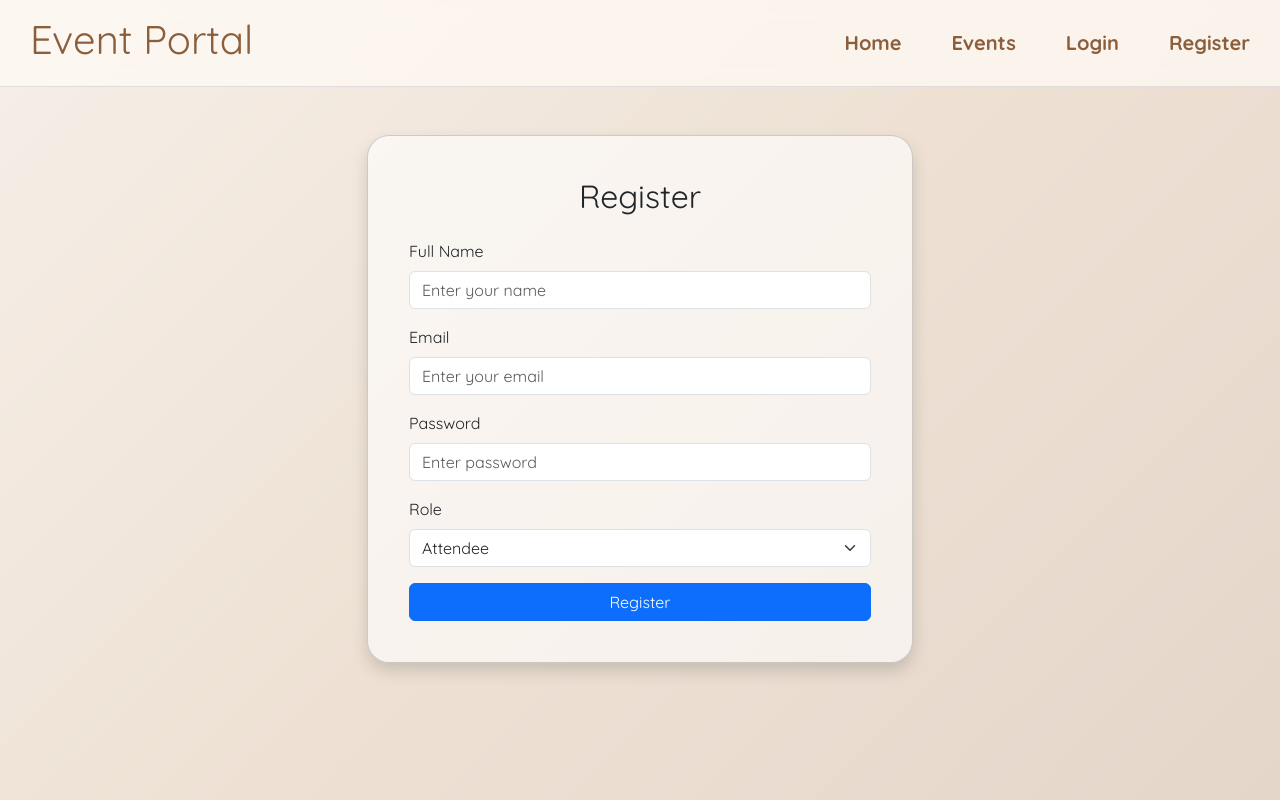
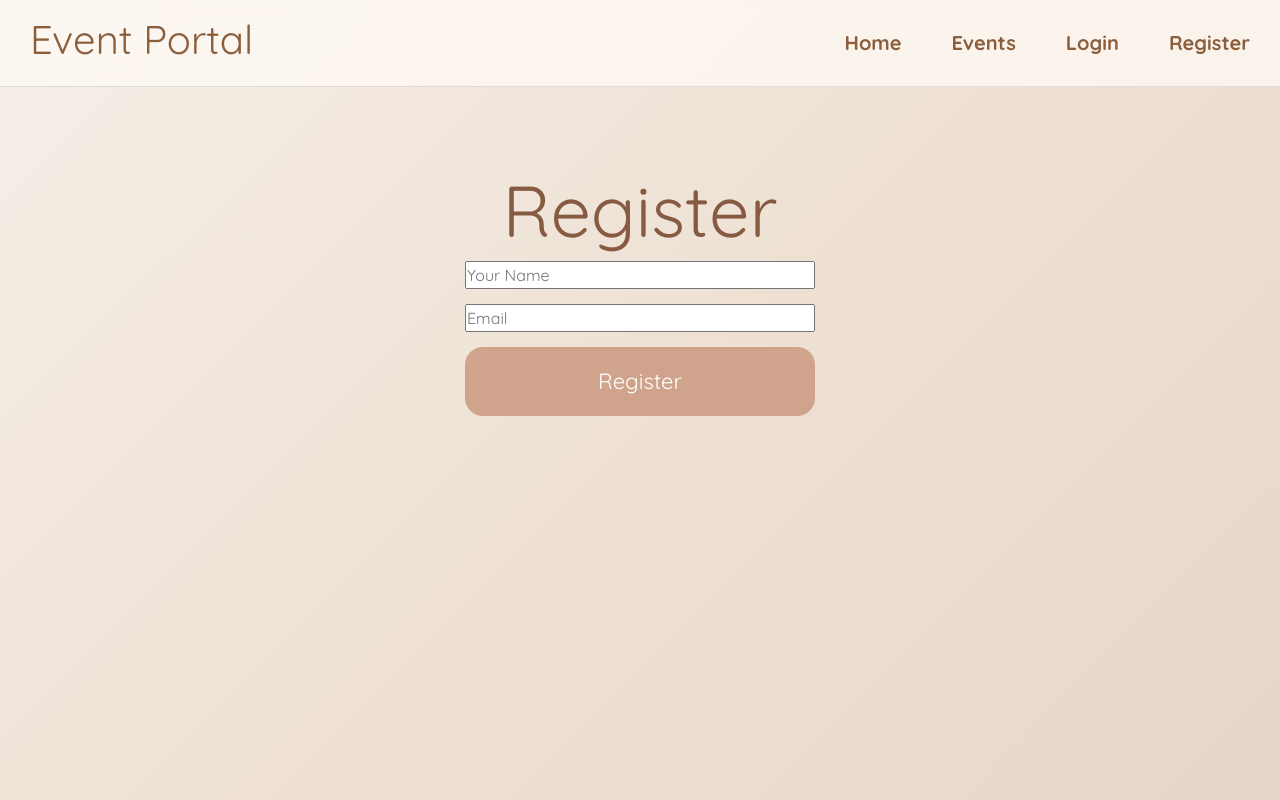
Before and after one commit to zainabiftikhar00/SRS-Project-Group-05-EventRegistration-ManagementPortal., a React (Vite) app: page /register in a window 1280 px wide. Built offline with nearby package versions, Linux system fonts and the light colour scheme.

Commit message:
Fixed registration flow

```diff
--- a/src/pages/Register.jsx
+++ b/src/pages/Register.jsx
@@ -1,81 +1,83 @@
+import { useState } from "react";
+
 function Register() {
-  return (
-    <div className="container mt-5">
-      <div className="row justify-content-center">
-        <div className="col-md-6">
 
-          <div className="card shadow">
-            <div className="card-body">
+const [registered, setRegistered] =
+useState(false);
 
-              <h2 className="text-center mb-4">
+function handleSubmit(e){
+
+e.preventDefault();
+
+setRegistered(true);
+
+}
+
+if(registered){
+
+return(
+
+<div className="hero">
+
+<h1>
+Registration Successful 🎉
+</h1>
+
+<p>
+You are registered for the event.
+</p>
+
+</div>
+
+);
+
+}
+
+return(
+
+<div className="hero">
+
+<h1>
 Register
-              </h2>
+</h1>
 
-              <form>
-
-                <div className="mb-3">
-                  <label className="form-label">
-                    Full Name
-                  </label>
+<form
+onSubmit={handleSubmit}
+style={{
+display:"flex",
+flexDirection:"column",
+gap:"15px",
+width:"350px"
+}}
+>
 
 <input
 type="text"
-                    className="form-control"
-                    placeholder="Enter your name"
+placeholder="Your Name"
+required
 />
-                </div>
-
-                <div className="mb-3">
-                  <label className="form-label">
-                    Email
-                  </label>
 
 <input
 type="email"
-                    className="form-control"
-                    placeholder="Enter your email"
+placeholder="Email"
+required
 />
-                </div>
-
-                <div className="mb-3">
-                  <label className="form-label">
-                    Password
-                  </label>
-
-                  <input
-                    type="password"
-                    className="form-control"
-                    placeholder="Enter password"
-                  />
-                </div>
-
-                <div className="mb-3">
-                  <label className="form-label">
-                    Role
-                  </label>
-
-                  <select className="form-select">
-                    <option>Attendee</option>
-                    <option>Organizer</option>
-                  </select>
-                </div>
 
 <button
 type="submit"
-                  className="btn btn-primary w-100"
+className="explore-btn"
 >
+
 Register
+
 </button>
 
 </form>
 
 </div>
-          </div>
 
-        </div>
-      </div>
-    </div>
 );
+
 }
 
 export default Register;
```
Lines whose indentation alone changed are shown as unchanged.
